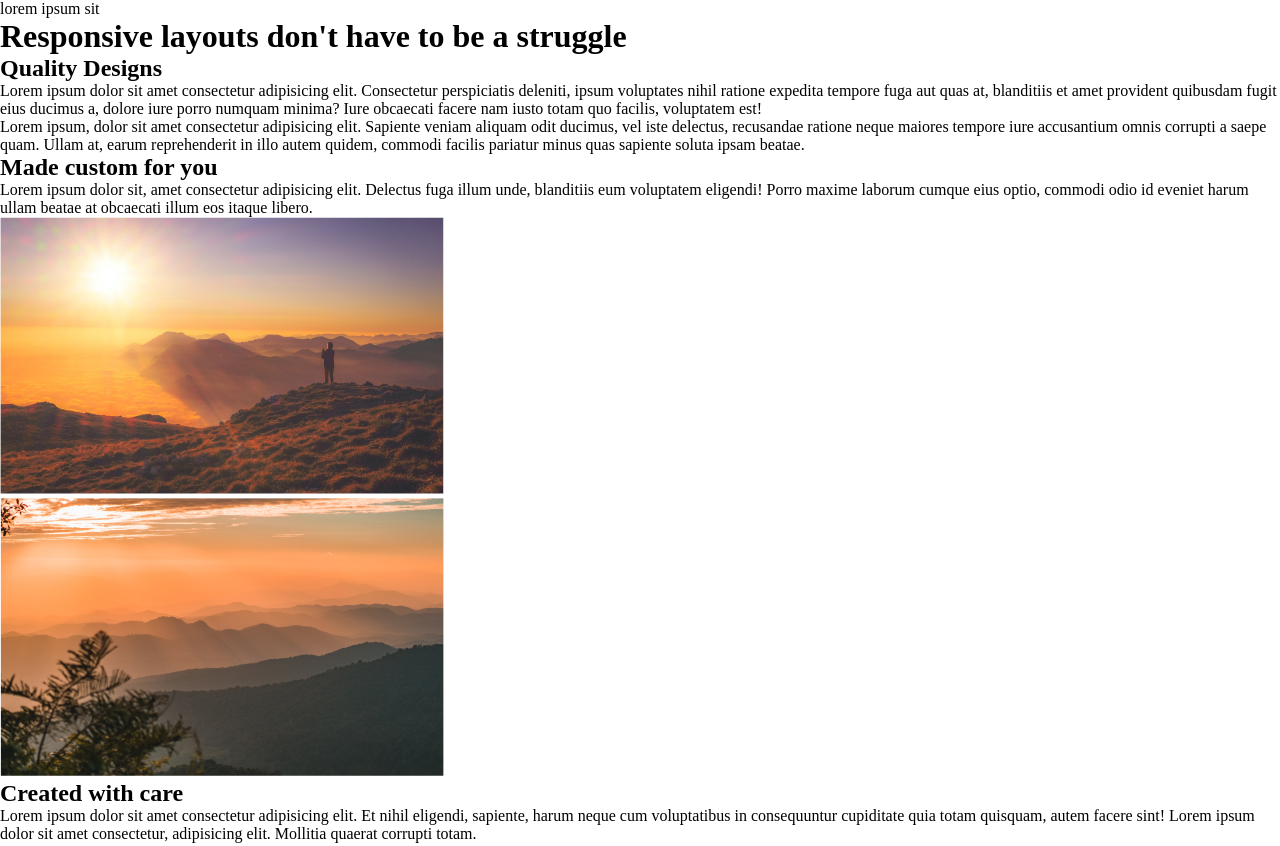
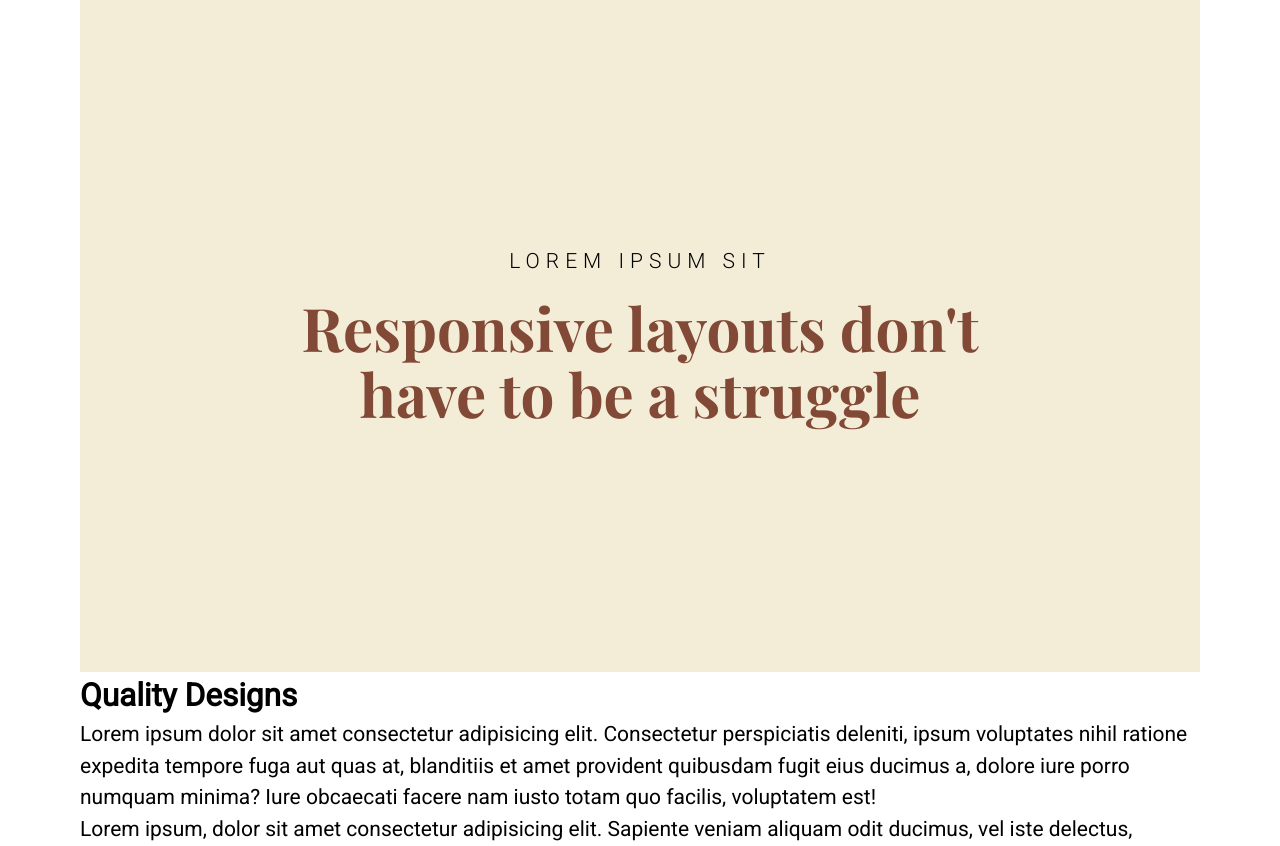
Before and after one commit to andrewteece/Responsive-Layouts--3, a plain HTML site: page index.html in a window 1280 px wide. Shown: the top 846 px of the page. Drawn offline with nearby package versions, Linux system fonts and the light colour scheme.

Commit message:
body and hero styles

```diff
--- a/index.html
+++ b/index.html
@@ -7,11 +7,13 @@
     <link rel="stylesheet" href="style.css" />
   </head>
   <body>
-    <header class="hero">
-      <p>lorem ipsum sit</p>
-      <h1>Responsive layouts don't have to be a struggle</h1>
+    <header class="hero wrapper">
+      <p class="hero__text">lorem ipsum sit</p>
+      <h1 class="hero__title">
+        Responsive layouts don't have to be a struggle
+      </h1>
     </header>
-    <main>
+    <main class="wrapper">
       <section>
         <h2>Quality Designs</h2>
         <p>
@@ -29,7 +31,7 @@
           pariatur minus quas sapiente soluta ipsam beatae.
         </p>
       </section>
-      <section>
+      <section class="bg-dark">
         <h2>Made custom for you</h2>
         <p>
           Lorem ipsum dolor sit, amet consectetur adipisicing elit. Delectus
@@ -39,7 +41,7 @@
         </p>
         <img src="img/image-01.jpg" alt="person looking at sun and mist" />
       </section>
-      <section>
+      <section class="bg-light">
         <img src="img/image-02.jpg" alt="mountains with haze and sun" />
         <h2>Created with care</h2>
         <p>
--- a/style.css
+++ b/style.css
@@ -9,7 +9,7 @@
   --ff-primary: 'Roboto', sans-serif;
   --ff-secondary: 'Playfair Display', serif;
 
-  --fw-reg: 300:
+  --fw-reg: 300;
   --fw-semiBold: 400;
   --fw-bold: 700;
 
@@ -19,6 +19,7 @@
   --fs-mainHeadings: 3.75rem;
 
   --clr-neutral-100: hsl(0, 0%, 100%);
+  --clr-neutral-800: hsl(0, 0%, 0%);
 
   --clr-accent-400: hsl(48, 52%, 90%);
   --clr-accent-500: hsl(15, 41%, 36%);
@@ -30,10 +31,71 @@
 *,
 ::before,
 ::after {
-    box-sizing: border-box;
+  box-sizing: border-box;
 }
 
 * {
-    margin: 0;
-    padding: 0;
+  margin: 0;
+  padding: 0;
 }
+
+img {
+  display: block;
+  max-width: 100%;
+}
+
+/* BODY */
+
+body {
+  font-family: var(--ff-primary);
+  font-size: var(--fs-primaryText);
+  line-height: 1.5;
+}
+
+/* UTILITY */
+
+.wrapper {
+  max-width: 70rem;
+  margin: 0 auto;
+}
+
+.flex {
+  display: flex;
+}
+
+.bg-dark {
+  background: var(--clr-accent-800);
+  color: var(--clr-neutral-100);
+}
+
+.bg-light {
+  background: var(--clr-accent-500);
+  color: var(--clr-neutral-100);
+}
+
+/* HERO */
+
+.hero {
+  display: flex;
+  flex-direction: column;
+  justify-content: center;
+  align-items: center;
+  gap: 1rem;
+  min-height: 42rem;
+  background: var(--clr-accent-400);
+}
+
+.hero__title {
+  font-family: var(--ff-secondary);
+  font-size: var(--fs-mainHeadings);
+  color: var(--clr-accent-500);
+  padding: 0 10rem;
+  text-align: center;
+  line-height: 1.1;
+}
+
+.hero__text {
+  text-transform: uppercase;
+  letter-spacing: 6px;
+  font-weight: var(--fw-reg);
+}
```
